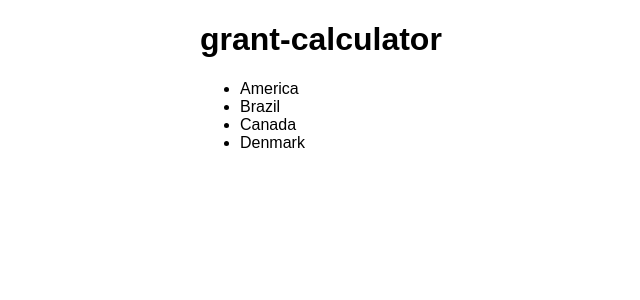
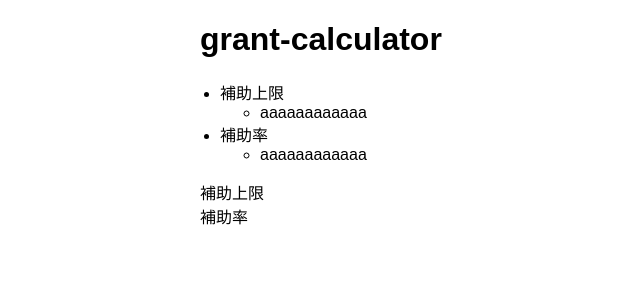
Before and after one commit to wasabina67/grant-calculator, a React (Create React App) app: page / in a window 1280 px wide. Shown: the top 300 px of the page, without its empty margins (240-880 px from the left). Built offline with nearby package versions, Linux system fonts and the light colour scheme.

Commit message:
Update src/App.js

```diff
--- a/src/App.js
+++ b/src/App.js
@@ -2,12 +2,18 @@ function App() {
   return (
     <div style={{ maxWidth: "400px", margin: "0 auto", fontFamily: "Arial, sans-serif" }}>
       <h1>grant-calculator</h1>
-      <ul>
-        <li>America</li>
-        <li>Brazil</li>
-        <li>Canada</li>
-        <li>Denmark</li>
+      <ul style={{ padding: "0px 0px 0px 20px" }}>
+        <li>補助上限</li>
+        <ul>
+          <li>aaaaaaaaaaaa</li>
+        </ul>
+        <li>補助率</li>
+        <ul>
+          <li>aaaaaaaaaaaa</li>
+        </ul>
       </ul>
+      <div>補助上限</div>
+      <div>補助率</div>
     </div>
   );
 }
```
